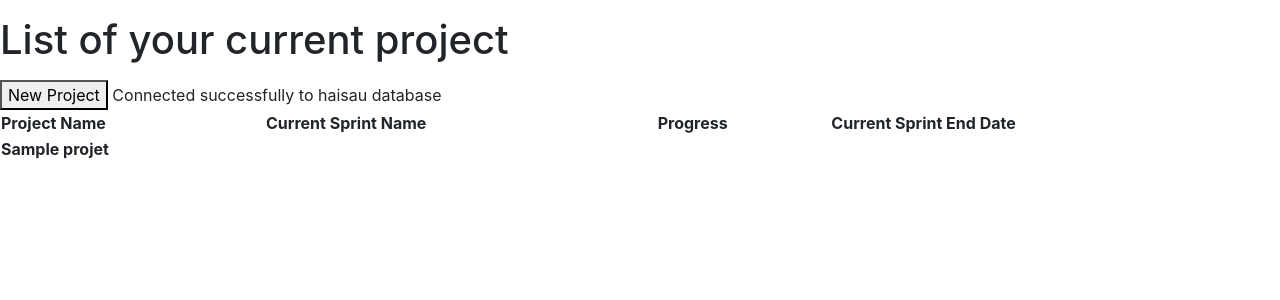
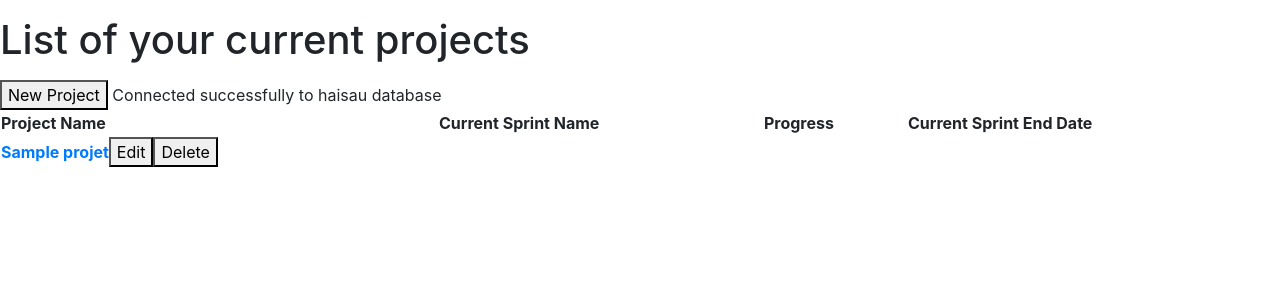
Before and after one commit to echoffee/haisau, a PHP site: page /projectList.php in a window 1280 px wide. Shown: the top 300 px of the page. Run offline with PHP 8.4, Linux system fonts and the light colour scheme; tables that the repository leaves empty hold one stand-in row (values such as "Sample post"); lists and menus that the app fills with data are empty; some libraries are stand-ins or nearby versions.

Commit message:
Update projectList.php and BD diagram

```diff
--- a/src/projectList.php
+++ b/src/projectList.php
@@ -12,7 +12,7 @@
   </head>
   <body class="bg-white">
     <p>
-      <h1>List of your current project</h1>
+      <h1>List of your current projects</h1>
     </p>
 
      <button type="button" id="create-project-btn" onClick="document.location.href='http://localhost:8080/createProject.php'">New Project</button>
@@ -29,9 +29,9 @@
           session_start();
           require 'connect.php';
 
-          $query = "SELECT nom FROM Projet";
+          $query = "SELECT * FROM Projet";
           foreach($conn->query($query) as $row){
-            echo "<tr><th>".$row['nom']."</th><th></th><th></th><th></th></tr>";
+            echo "<tr><th><a href=''>".$row['nom']."</a><button type='button' id='edit-btn'>Edit</button><button type='button' id='delete-btn'>Delete</button></th><th></th><th></th><th></th></tr>";
           }
         ?>
 
```
Also changed, not shown: designs/Diagramme BDD.png (added).
